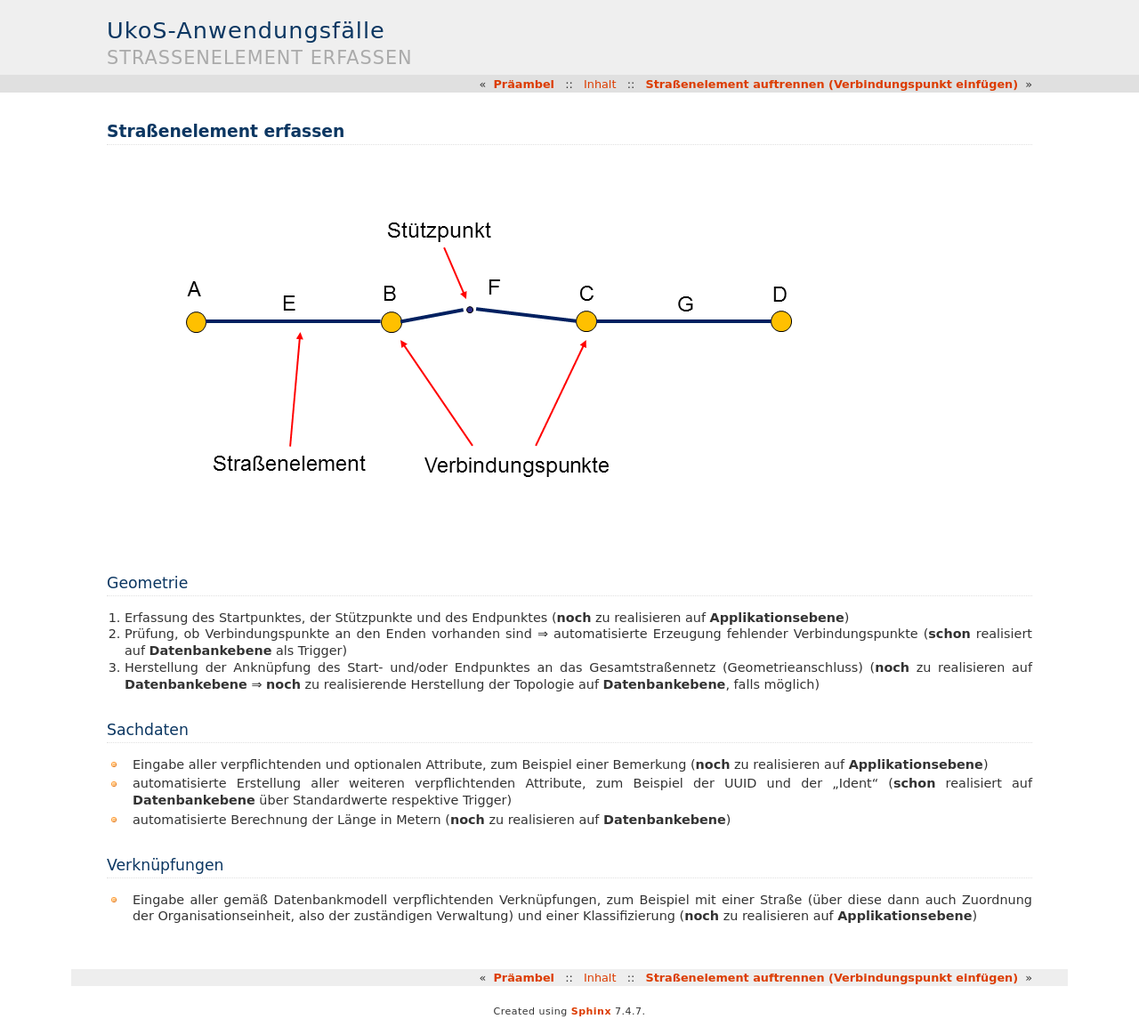
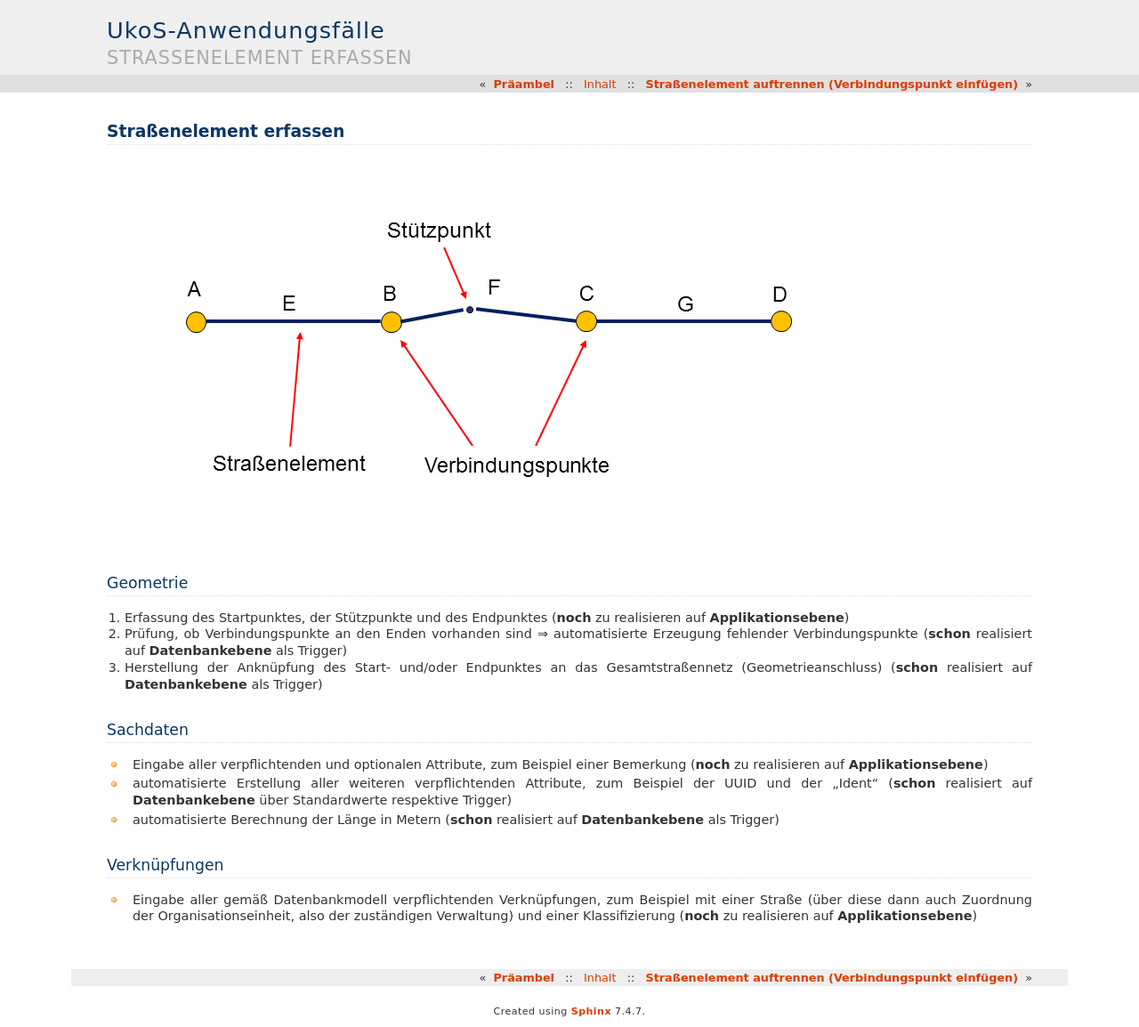
Before and after one commit to rostock/ukos-anwendungsfaelle, a Sphinx documentation site: the page built from source/strassenelemente-verbindungspunkte/strassenelement-erfassen.rst, in a window 1280 px wide. Shown: the whole page at 89% size. Built offline with Sphinx 7.4.7, drawn with Linux system fonts in a browser that asks for light colours.

Commit message:
Aktualisierung gemäß aktuellem Arbeitsstand

```diff
--- a/source/praeambel/praeambel.rst
+++ b/source/praeambel/praeambel.rst
@@ -30,4 +30,4 @@ Metadaten zur Bearbeitung
 
 Es sollen stets Metadaten zur Bearbeitung entstehen, also zum Bearbeiter und zum Zeitpunkt der Bearbeitung.
 
-Entsprechende Attribute, in denen Metadaten zur Bearbeitung abgebildet werden können, sind im Datenbankmodell integriert. Umgesetzt werden muss **noch** die Abbildung der Metadaten auf **Datenbankebene**. Auf  **Applikationsebene** muss dann **noch** realisiert werden, dass die Metadaten zum Bearbeiter anhand des angemeldeten Benutzers an die Datenbankebene übergeben werden.
+Entsprechende Attribute, in denen Metadaten zur Bearbeitung abgebildet werden können, sind im Datenbankmodell integriert. Auf  **Applikationsebene** muss dann **noch** realisiert werden, dass die Metadaten zum Bearbeiter anhand des angemeldeten Benutzers an die Datenbankebene übergeben werden.
--- a/source/strassenelemente-verbindungspunkte/strassenelement-erfassen.rst
+++ b/source/strassenelemente-verbindungspunkte/strassenelement-erfassen.rst
@@ -12,7 +12,7 @@ Geometrie
 
 #. Erfassung des Startpunktes, der Stützpunkte und des Endpunktes (**noch** zu realisieren auf **Applikationsebene**)
 #. Prüfung, ob Verbindungspunkte an den Enden vorhanden sind ⇒ automatisierte Erzeugung fehlender Verbindungspunkte (**schon** realisiert auf **Datenbankebene** als Trigger)
-#. Herstellung der Anknüpfung des Start- und/oder Endpunktes an das Gesamtstraßennetz (Geometrieanschluss) (**noch** zu realisieren auf **Datenbankebene** ⇒ **noch** zu realisierende Herstellung der Topologie auf **Datenbankebene**, falls möglich)
+#. Herstellung der Anknüpfung des Start- und/oder Endpunktes an das Gesamtstraßennetz (Geometrieanschluss) (**schon** realisiert auf **Datenbankebene** als Trigger)
 
 .. _strassenelement-erfassen_sachdaten:
 
@@ -21,7 +21,7 @@ Sachdaten
 
 * Eingabe aller verpflichtenden und optionalen Attribute, zum Beispiel einer Bemerkung (**noch** zu realisieren auf **Applikationsebene**)
 * automatisierte Erstellung aller weiteren verpflichtenden Attribute, zum Beispiel der UUID und der „Ident“ (**schon** realisiert auf **Datenbankebene** über Standardwerte respektive Trigger)
-* automatisierte Berechnung der Länge in Metern (**noch** zu realisieren auf **Datenbankebene**)
+* automatisierte Berechnung der Länge in Metern (**schon** realisiert auf **Datenbankebene** als Trigger)
 
 .. _strassenelement-erfassen_verknuepfungen:
 
```
